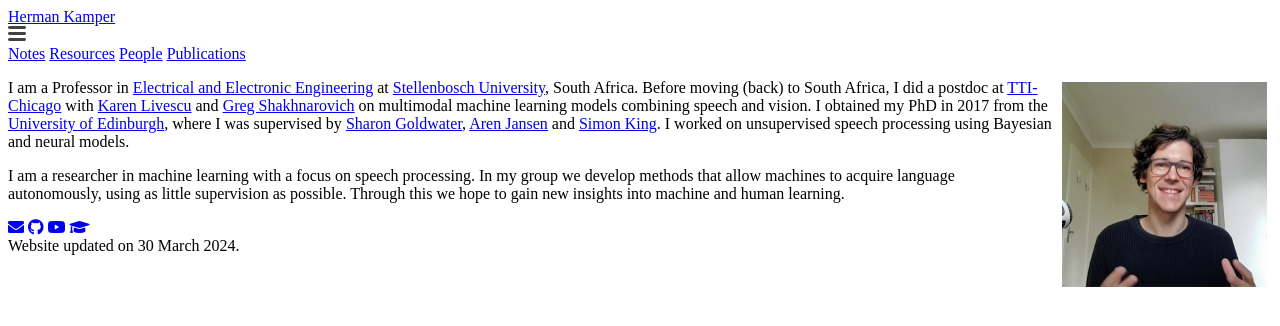
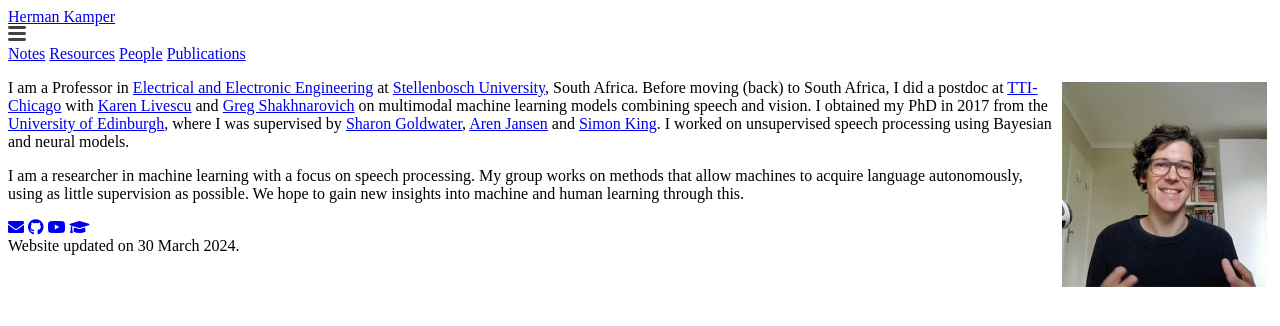
Before and after one commit to kamperh/kamperh.github.io, a Jekyll site: the page built from home.md, in a window 1280 px wide. Shown: the top 326 px of the page. Built offline with Jekyll 4.4.1, drawn with Linux system fonts in a browser that asks for light colours; a style sheet for code colours, icons or effects is not loaded.

Commit message:
Update home.md

```diff
--- a/home.md
+++ b/home.md
@@ -8,7 +8,7 @@ permalink: /
 
 I am a Professor in [Electrical and Electronic Engineering](http://www.ee.sun.ac.za/) at [Stellenbosch University](http://www.sun.ac.za/), South Africa. Before moving (back) to South Africa, I did a postdoc at [TTI-Chicago](http://www.ttic.edu/) with [Karen Livescu](http://ttic.uchicago.edu/~klivescu/) and [Greg Shakhnarovich](http://ttic.uchicago.edu/~gregory/) on multimodal machine learning models combining speech and vision. I obtained my PhD in 2017 from the [University of Edinburgh](http://web.inf.ed.ac.uk/ilcc), where I was supervised by [Sharon Goldwater](http://homepages.inf.ed.ac.uk/sgwater/), [Aren Jansen](https://sites.google.com/view/ajansen-pubs) and [Simon King](http://homepages.inf.ed.ac.uk/simonk/). I worked on unsupervised speech processing using Bayesian and neural models.
 
-I am a researcher in machine learning with a focus on speech processing. In my group we develop methods that allow machines to acquire language autonomously, using as little supervision as possible. Through this we hope to gain new insights into machine and human learning.
+I am a researcher in machine learning with a focus on speech processing. My group works on methods that allow machines to acquire language autonomously, using as little supervision as possible. We hope to gain new insights into machine and human learning through this.
 
 <div class="social">
   <div class="contact-icons">
```
